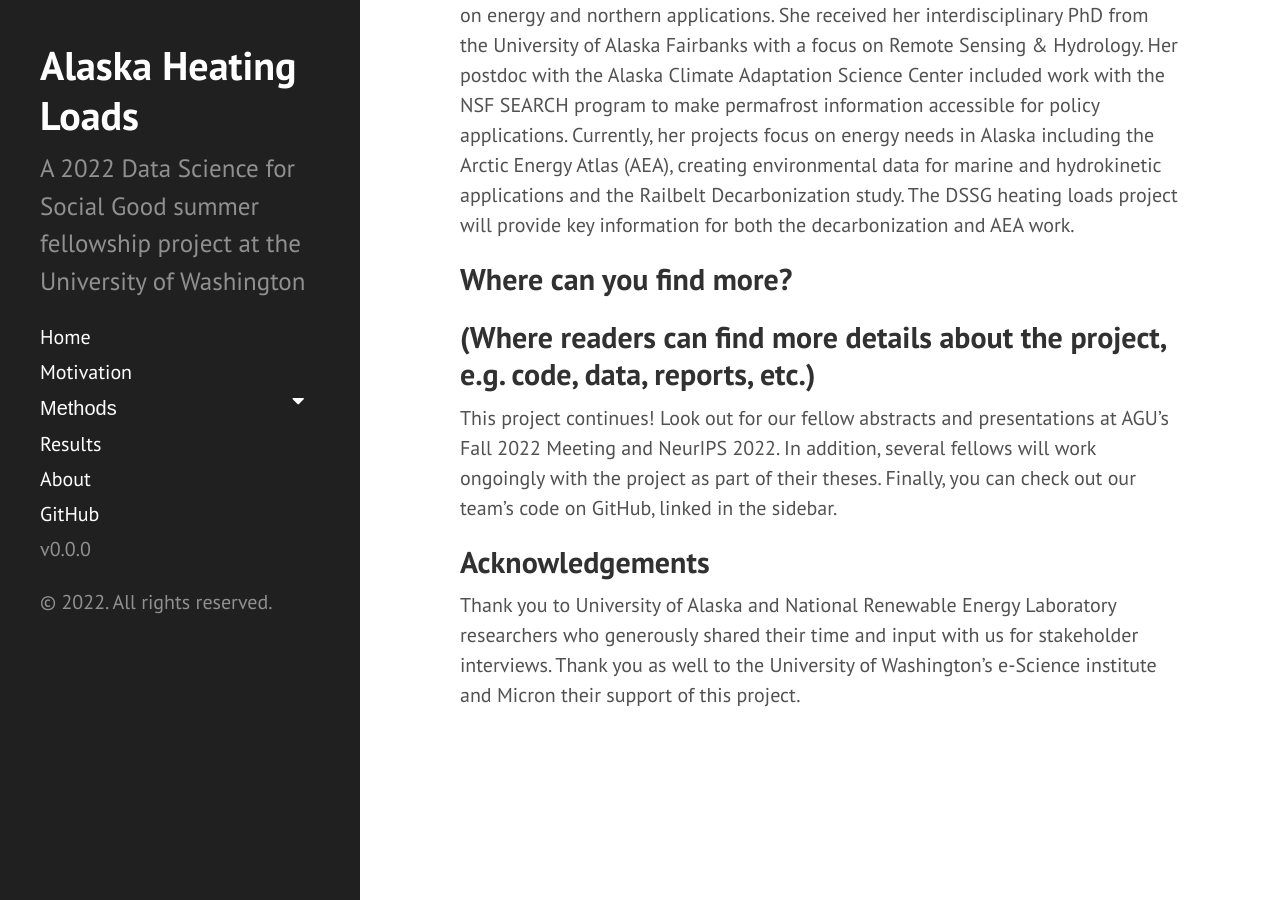
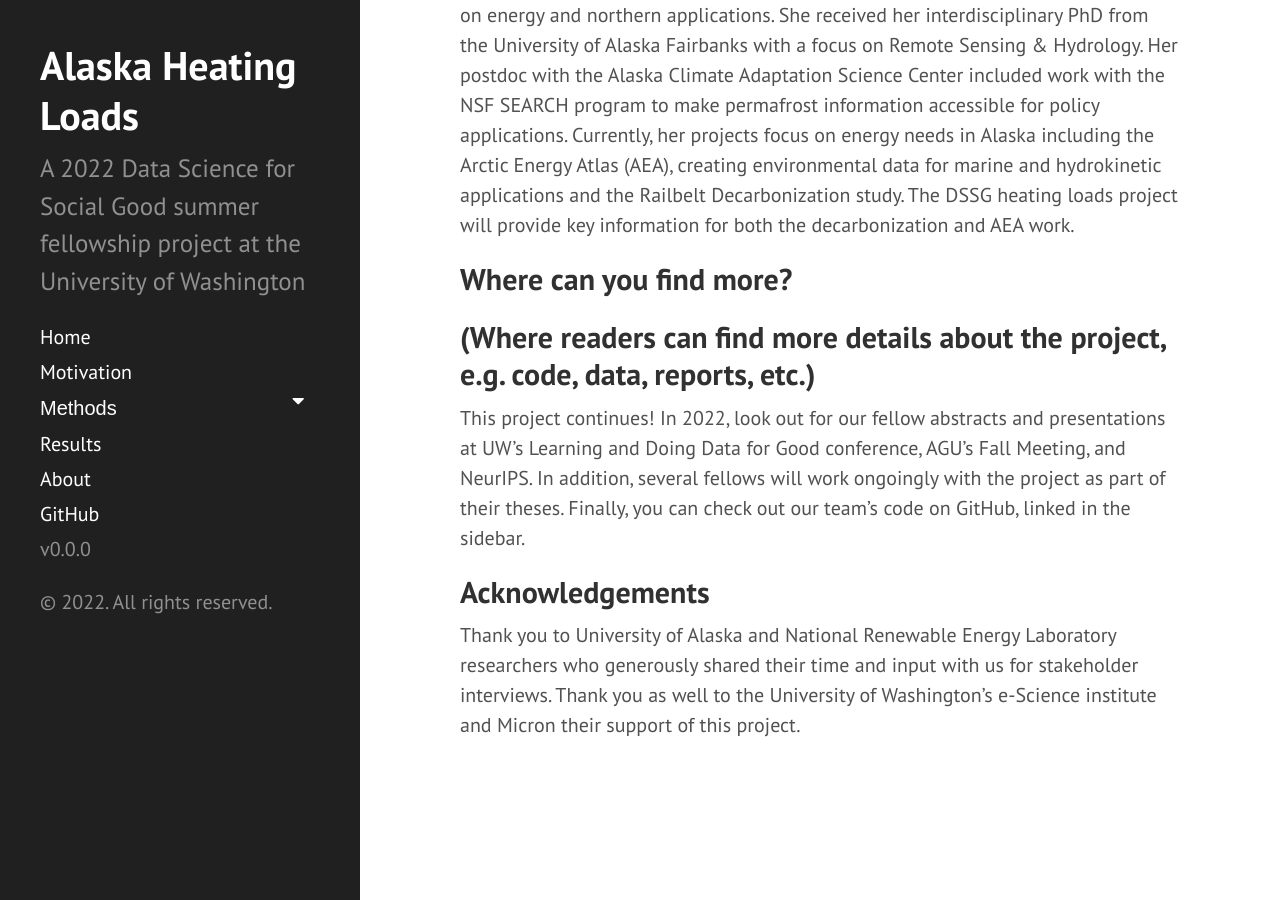
Before and after one commit to uwescience/DSSG2022_heating_loads, a Jekyll site: the page built from about.md, in a window 1280 px wide and 900 px high, scrolled down 3435 px. Built offline with Jekyll 4.4.1, drawn with Linux system fonts in a browser that asks for light colours.

Commit message:
Update about.md

```diff
--- a/about.md
+++ b/about.md
@@ -32,7 +32,7 @@
 
 ## Where can you find more?
 ## (Where readers can find more details about the project, e.g. code, data, reports, etc.)
-This project continues! Look out for our fellow abstracts and presentations at AGU's Fall 2022 Meeting and NeurIPS 2022. In addition, several fellows will work ongoingly with the project as part of their theses. Finally, you can check out our team's code on GitHub, linked in the sidebar.
+This project continues! In 2022, look out for our fellow abstracts and presentations at UW's Learning and Doing Data for Good conference, AGU's Fall Meeting, and NeurIPS. In addition, several fellows will work ongoingly with the project as part of their theses. Finally, you can check out our team's code on GitHub, linked in the sidebar.
 
 ## Acknowledgements
 Thank you to University of Alaska and National Renewable Energy Laboratory researchers who generously shared their time and input with us for stakeholder interviews. Thank you as well to the University of Washington's e-Science institute and Micron their support of this project.
```
